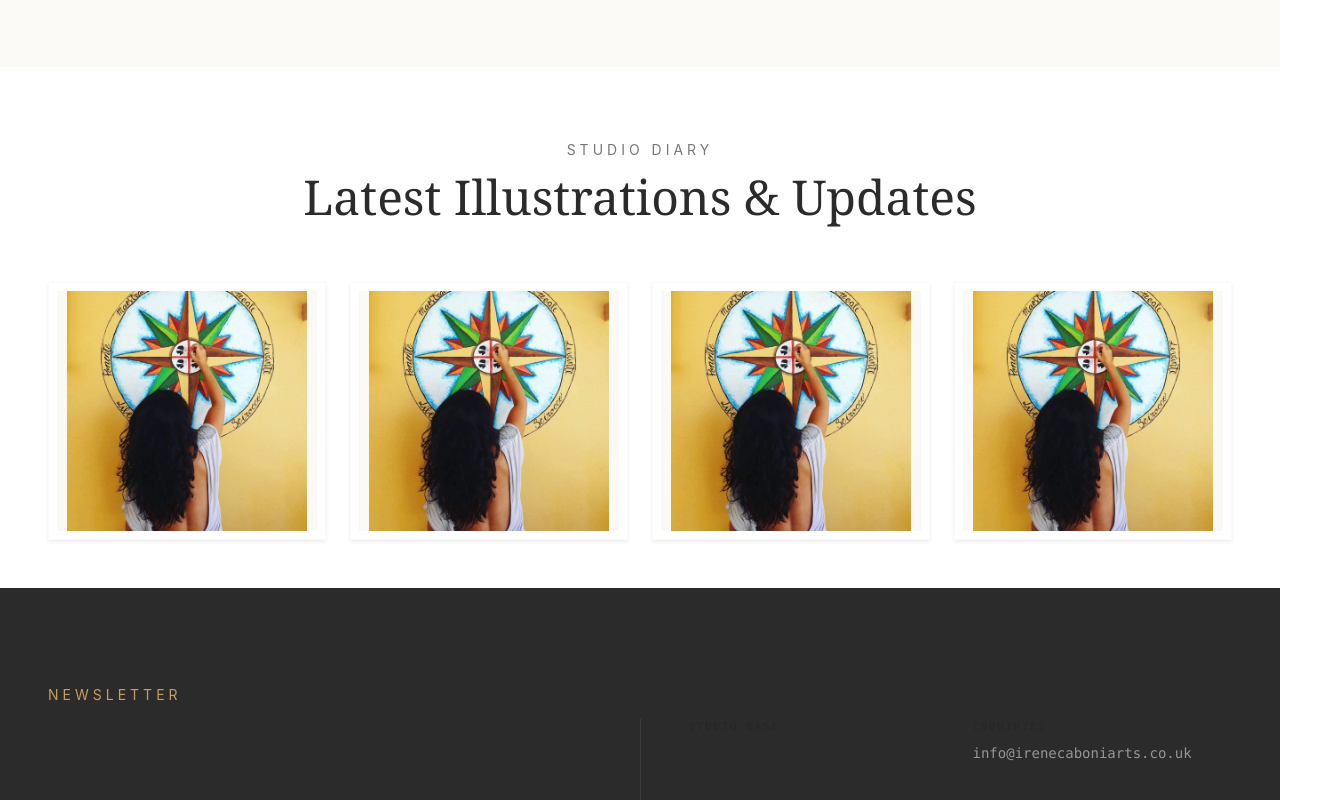
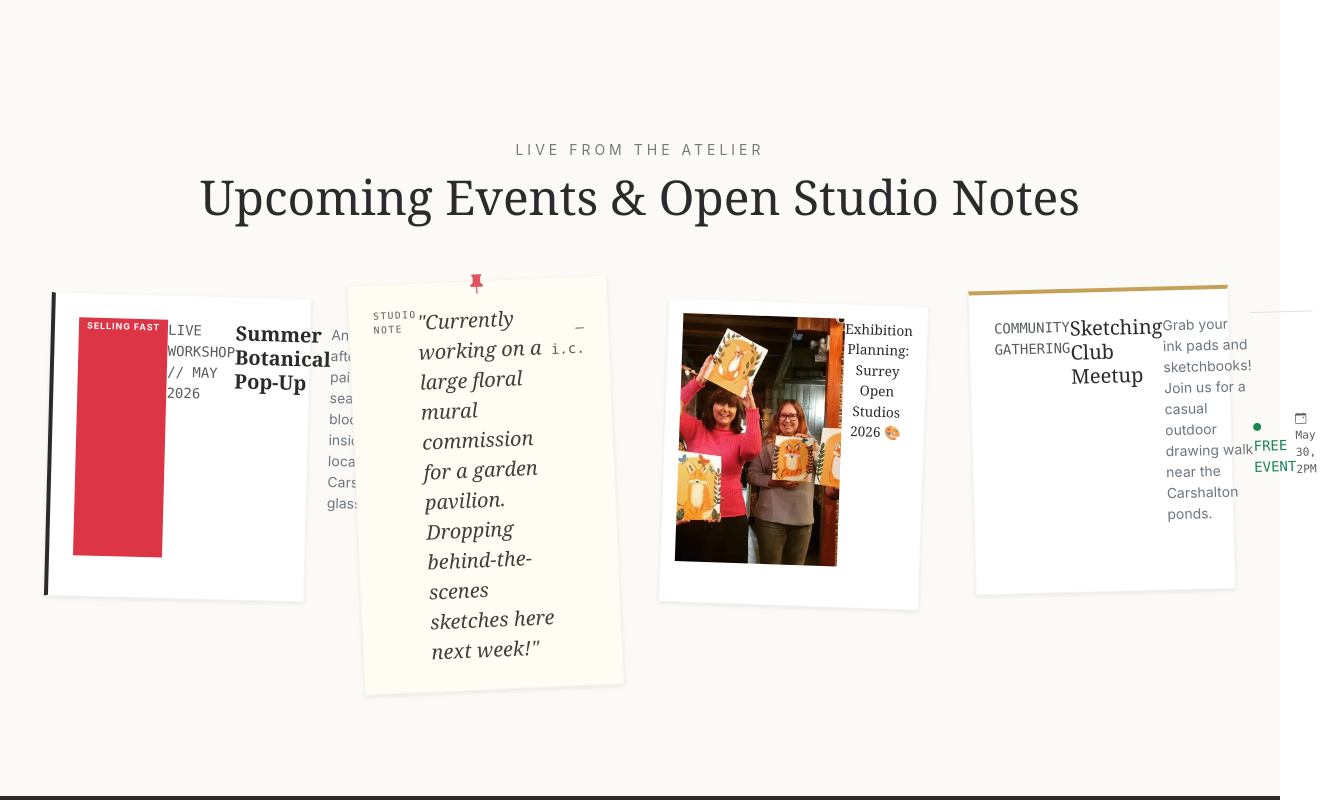
Before and after one commit to LiwangaKiala-Fullstack/irene-frontend, an Angular app: page / in a window 1280 px wide. Shown: the part 4240-5040 px from the top of the page, 1320 px wide, since content can reach past the window. Built offline with nearby package versions, Linux system fonts and the light colour scheme; no server answers.

Commit message:
feat: design interactive atelier live notice board calendar matrix in section 7

```diff
--- a/src/app/app.ts
+++ b/src/app/app.ts
@@ -263,30 +263,70 @@ import { HttpClient } from '@angular/common/http';
         </div>
       </section>
 
-      <!-- 📸 SECTION 7: THE INSTAGRAM LIVE MEDIA MATRICES -->
-      <section id="social-feed" class="container-fluid py-5 px-lg-5" style="background: #FFFFFF;">
+            <!-- 📸 SECTION 7: ATELIER LIVE NOTICE BOARD & CREATIVE CALENDAR -->
+      <section id="social-feed" class="container-fluid py-5 px-lg-5" style="background: var(--soft-wash-bg); position: relative; z-index: 10;">
         <div class="row mb-5 pt-4">
           <div class="col-12 text-center">
-            <span class="text-uppercase small willow ls-5 d-block mb-2">Studio Diary</span>
-            <h2 class="serif display-5 fw-light">Latest Illustrations & Updates</h2>
+            <span class="text-uppercase small willow ls-5 d-block mb-2">Live from the Atelier</span>
+            <h2 class="serif display-5 fw-light">Upcoming Events & Open Studio Notes</h2>
           </div>
         </div>
-        <div class="row g-4">
-           @for (item of [1, 2, 3, 4]; track item) {
 
-            <div class="col-6 col-lg-3">
-              <div class="instagram-card bg-white p-2 shadow-sm border-0 position-relative overflow-hidden">
-                <div class="bg-light d-flex align-items-center justify-content-center position-relative wrapper-box" style="height: 30vh; background-color: #FAF9F6 !important;">
-                  <img src="image/Irene-8.jpg" class="w-100 h-100 object-fit-contain" alt="Studio diary stream update">
-                  <div class="insta-hover-overlay position-absolute top-0 start-0 w-100 h-100 d-flex align-items-center justify-content-center bg-dark bg-opacity-75 opacity-0 transition-all">
-                    <span class="text-white small tracking-widest text-uppercase fw-bold" style="font-size: 0.7rem;"><i class="bi bi-heart-fill me-2"></i> View Post</span>
-                  </div>
-                </div>
+        <!-- Interactive Multi-Format Gallery Bulletin Board -->
+        <div class="row g-5 justify-content-center pt-2 pb-5">
+
+          <!-- Element 1: Next Live Event Ticket Frame -->
+          <div class="col-12 col-md-4 col-xl-3">
+            <div class="notice-pin-card board-ticket shadow-sm position-relative">
+              <span class="badge rounded-0 text-uppercase tracking-wider px-2 py-1 bg-danger text-white mb-3" style="font-size: 0.55rem; letter-spacing: 1px;">Selling Fast</span>
+              <div class="font-monospace text-muted small mb-2">LIVE WORKSHOP // MAY 2026</div>
+              <h4 class="serif fw-bold h5 mb-3 text-dark">Summer Botanical Pop-Up</h4>
+              <p class="text-secondary small mb-4">An intimate afternoon painting seasonal blooms live inside the local Carshalton glasshouses.</p>
+              <div class="border-top border-dashed pt-3 d-flex justify-content-between align-items-center">
+                <span class="small fw-bold font-monospace text-dark">6 SLOTS LEFT</span>
+                <a href="#classes" class="small fw-bold text-dark text-decoration-underline font-monospace" style="font-size: 0.75rem;">SECURE PASS</a>
               </div>
             </div>
-          }
+          </div>
+
+          <!-- Element 2: Irene's Handwritten Sticky Note -->
+          <div class="col-12 col-md-4 col-xl-3">
+            <div class="notice-pin-card board-sticky-note shadow-sm position-relative">
+              <span class="pin-icon"><i class="bi bi-pin-fill text-danger fs-5"></i></span>
+              <span class="text-uppercase font-monospace text-muted d-block mb-2" style="font-size: 0.6rem; letter-spacing: 1.5px;">Studio Note</span>
+              <p class="serif fst-italic h5 text-dark mb-0" style="line-height: 1.5; opacity: 0.9;">
+                "Currently working on a large floral mural commission for a garden pavilion. Dropping behind-the-scenes sketches here next week!"
+              </p>
+              <span class="d-block text-end font-monospace small text-muted mt-3">— i.c.</span>
+            </div>
+          </div>
+
+          <!-- Element 3: Exhibition Announcement Photo Frame -->
+          <div class="col-12 col-md-4 col-xl-3">
+            <div class="notice-pin-card board-polaroid shadow-sm position-relative">
+              <div class="polaroid-img-box mb-3">
+                <img src="image/Irene-1.jpg" class="w-100 h-100 object-fit-cover" alt="Exhibition frame setup">
+              </div>
+              <div class="polaroid-caption serif text-center" style="font-size: 0.85rem;">Exhibition Planning: Surrey Open Studios 2026 🎨</div>
+            </div>
+          </div>
+
+          <!-- Element 4: Free Community Meetup Notice -->
+          <div class="col-12 col-md-4 col-xl-3">
+            <div class="notice-pin-card board-meetup shadow-sm position-relative">
+              <div class="font-monospace text-muted small mb-2">COMMUNITY GATHERING</div>
+              <h4 class="serif fw-light h5 mb-3 text-dark">Sketching Club Meetup</h4>
+              <p class="text-secondary small mb-3">Grab your ink pads and sketchbooks! Join us for a casual outdoor drawing walk near the Carshalton ponds.</p>
+              <div class="border-top pt-3 d-flex justify-content-between align-items-center">
+                <span class="small font-monospace text-success"><i class="bi bi-circle-fill me-1" style="font-size:0.5rem;"></i> FREE EVENT</span>
+                <span class="small text-muted font-monospace" style="font-size: 0.7rem;"><i class="bi bi-calendar-event me-1"></i> May 30, 2PM</span>
+              </div>
+            </div>
+          </div>
+
         </div>
       </section>
+
 
       <!-- ✉️ SECTION 8: REFINED CONTACT ATELIER -->
       <section id="contact" class="container-fluid py-5 px-lg-5" style="background: var(--charcoal-ink); color: var(--gallery-white); scroll-margin-top: 100px;">
--- a/src/styles.css
+++ b/src/styles.css
@@ -257,3 +257,56 @@ input::placeholder { color: rgba(255, 255, 255, 0.35) !important; }
   width: 100%;
   height: 100%;
 }
+
+/* 📸 ATELIER LIVE NOTICE BOARD ASYMMETRICAL ARCHITECTURE */
+.notice-pin-card {
+  background: #FFFFFF;
+  padding: 24px;
+  border: 1px solid rgba(0, 0, 0, 0.03);
+  min-height: 38vh;
+  display: flex;
+  flex-column: justify-content-between;
+  transition: all 0.5s cubic-bezier(0.16, 1, 0.3, 1) !important;
+  cursor: pointer;
+}
+
+/* Beautiful textured variations to make items look hand-pinned */
+.board-ticket {
+  border-left: 4px solid var(--charcoal-ink) !important;
+  transform: rotate(1.5deg) translateY(5px);
+}
+
+.board-sticky-note {
+  background-color: #FFFDF3 !important; /* Soft textured handwritten note paper */
+  transform: rotate(-2.5deg) translateY(-10px);
+}
+
+.board-polaroid {
+  padding: 14px 14px 24px 14px !important;
+  transform: rotate(2deg) translateY(12px);
+}
+
+.board-meetup {
+  border-top: 4px solid #C5A059 !important;
+  transform: rotate(-1.5deg) translateY(-2px);
+}
+
+/* Red vintage board pins positioning layout */
+.pin-icon {
+  position: absolute;
+  top: -12px;
+  left: 46%;
+  opacity: 0.85;
+}
+
+.border-dashed {
+  border-style: dashed !important;
+}
+
+/* Addictive Notice Board Interactions: Straightens up smoothly and floats forward */
+.notice-pin-card:hover {
+  transform: rotate(0deg) scale(1.05) translateY(-15px) !important;
+  box-shadow: 0 30px 60px rgba(43, 43, 43, 0.08) !important;
+  z-index: 99;
+  border-color: rgba(43, 43, 43, 0.15) !important;
+}
```
